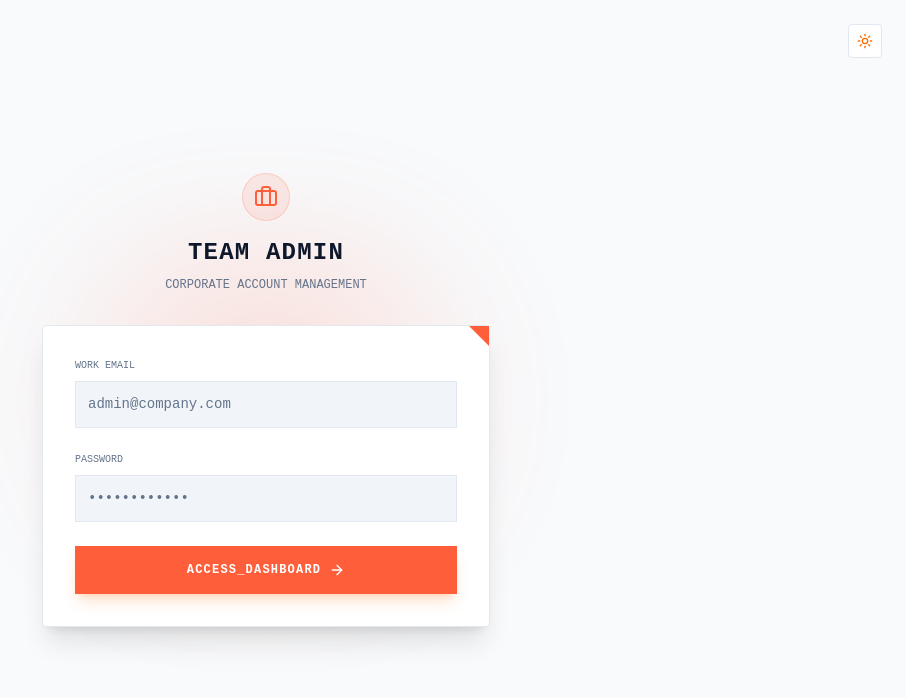
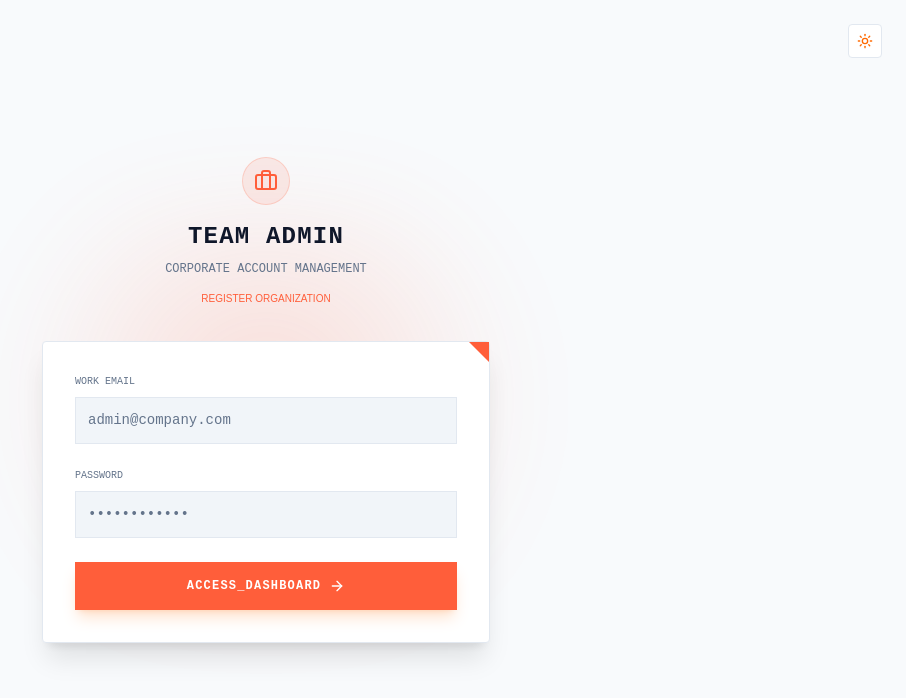
Before and after one commit to OlaMarcus09/team_admin_frontend, a Next.js app: page / in a window 1280 px wide. Shown: the top 698 px of the page, without its empty margins (374-1280 px from the left). Built offline with nearby package versions, Linux system fonts and the light colour scheme; no server answers.

Commit message:
Feat: Added Signup Link

```diff
--- a/pages/index.js
+++ b/pages/index.js
@@ -66,7 +66,7 @@
                 <Briefcase className="w-6 h-6" />
             </div>
             <h1 className="text-2xl font-bold text-[var(--text-main)] uppercase tracking-wider font-mono">Team Admin</h1>
-            <p className="text-[var(--text-muted)] font-mono text-xs mt-2">CORPORATE ACCOUNT MANAGEMENT</p>
+            <p className="text-[var(--text-muted)] font-mono text-xs mt-2">CORPORATE ACCOUNT MANAGEMENT</p><div className="text-center mt-2"><a href="/signup" className="text-[10px] text-[var(--color-primary)] hover:underline">REGISTER ORGANIZATION</a></div>
         </div>
 
         <div className="bg-[var(--bg-surface)] backdrop-blur-md border border-[var(--border-color)] p-8 relative rounded-sm shadow-xl">
```
